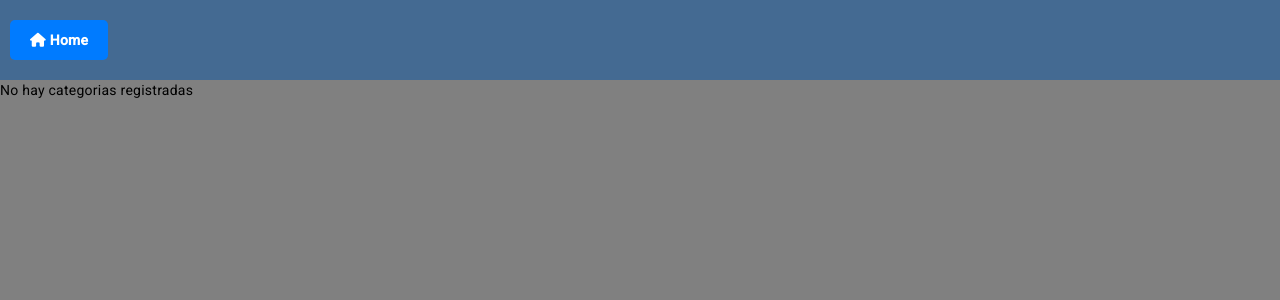
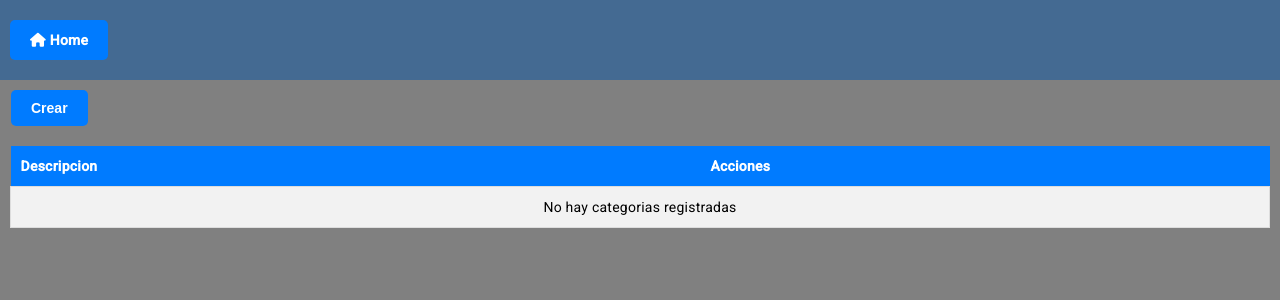
Before and after one commit to Curda27/tp1-frontend, an Angular app in the folder front/: page /categories in a window 1280 px wide. Shown: the top 300 px of the page. Built offline with nearby package versions, Linux system fonts and the light colour scheme.

Commit message:
add: category CRUD

```diff
--- a/front/src/app/categories/categories.component.html
+++ b/front/src/app/categories/categories.component.html
@@ -1,19 +1,33 @@
-<div *ngIf="categories.length == 0; else no_categories">
-    <p>No hay categorias registradas</p>
-</div>
-<ng-template #no_categories>
+<button class="button" (click)="openCreateDialog()">
+    Crear
+</button>
 <div class="tablecontainer">
     <table class="table">
         <thead>
             <tr>
                 <th>Descripcion</th>
+                <th>Acciones</th>
             </tr>
         </thead>
         <tbody>
-                <tr *ngFor="let category of categories">
+            <tr *ngIf="availableCategories.length == 0; else table_data">
+                <td colspan="2" style="text-align: center">
+                    No hay categorias registradas
+                </td>
+            </tr>
+            <ng-template #table_data>
+                <tr *ngFor="let category of availableCategories">
                     <td>{{category.description}}</td>
+                    <td>
+                        <button class="button action" (click)="openEditDialog(category)">
+                            <i class="fa-solid fa-pencil"></i> Editar
+                        </button>
+                        <button class="button action" (click)="delete(category)">
+                            <i class="fa-solid fa-trash"></i> Borrar
+                        </button>
+                    </td>
                 </tr>
+            </ng-template>
         </tbody>
     </table>
 </div>
-</ng-template>
--- a/front/src/app/categories/categories.component.ts
+++ b/front/src/app/categories/categories.component.ts
@@ -1,17 +1,76 @@
 import { Component } from '@angular/core';
 import { Category } from '../models';
+import { MatDialog } from '@angular/material/dialog';
+import { CreateCategoryComponent } from '../dialogs/create-category.component';
 
 @Component({
 	selector: 'app-categories',
 	templateUrl: './categories.component.html'
 })
 export class CategoriesComponent {
-	categories: Category[] = [];
+	allCategories: Category[] = [];
+	availableCategories: Category[] = [];
+	dialogCategory!: Category;
+
+	constructor(public dialog: MatDialog) { }
 
 	ngOnInit(): void {
+		this.refreshList();
+	}
+
+	openCreateDialog(): void {
+		this.dialogCategory = new Category(0, '');
+		const dialogRef = this.dialog.open(CreateCategoryComponent, {
+			//TODO: arreglar dimension
+			width: '280px',
+			data: { ...this.dialogCategory }
+		});
+		dialogRef.afterClosed().subscribe(result => {
+			if (result) {
+				this.dialogCategory = result;
+				this.refreshList();
+				this.dialogCategory.id = this.allCategories.length + 1;
+				this.allCategories.push(this.dialogCategory);
+				this.availableCategories.push(this.dialogCategory);
+				this.save();
+			}
+		});
+	}
+
+	openEditDialog(category: Category): void {
+		const dialogRef = this.dialog.open(CreateCategoryComponent, {
+			//TODO: arreglar dimension
+			width: '280px',
+			data: { ...category }
+		});
+		dialogRef.afterClosed().subscribe(result => {
+			if (result) {
+				let id = result.id - 1;
+				this.dialogCategory = result;
+				this.allCategories[id] = this.dialogCategory;
+				this.save();
+				this.refreshList();
+			}
+		});
+	}
+
+	delete(category: Category): void {
+		// TODO: no borrar si tiene uso
+		let id = category.id - 1;
+		this.allCategories[id].id = -1;
+		this.save();
+		this.refreshList();
+	}
+
+	refreshList(): void {
 		let categoriesString = localStorage.getItem('categories');
 		if (categoriesString) {
-			this.categories = JSON.parse(categoriesString);
+			this.allCategories = JSON.parse(categoriesString);
+			this.availableCategories = this.allCategories.filter(category => category.id > 0);
 		}
 	}
+
+	save(): void {
+		localStorage.setItem('categories', JSON.stringify(this.allCategories));
+	}
 }
--- /dev/null
+++ b/front/src/app/dialogs/create-category.component.html
@@ -0,0 +1,11 @@
+<h1 mat-dialog-title>Crear Persona</h1>
+<div mat-dialog-content class="dialog">
+    <mat-form-field hideRequiredMarker="true">
+        <mat-label>Descripcion</mat-label>
+        <input required matInput [(ngModel)]="data.description">
+    </mat-form-field>
+</div>
+<div mat-dialog-actions>
+    <button mat-button (click)="cancel()">Cancelar</button>
+    <button mat-button (click)="accept()">Confirmar</button>
+</div>
--- /dev/null
+++ b/front/src/app/dialogs/create-category.component.ts
@@ -0,0 +1,34 @@
+import { Component, Inject } from '@angular/core';
+import { MAT_DIALOG_DATA, MatDialogModule, MatDialogRef } from '@angular/material/dialog';
+import { Category } from '../models';
+import { MatInputModule } from '@angular/material/input';
+import { MatFormFieldModule } from '@angular/material/form-field';
+import { FormsModule } from '@angular/forms';
+import { MatButtonModule } from '@angular/material/button';
+import { MatSelectModule } from '@angular/material/select';
+
+@Component({
+	selector: 'app-create-category',
+	templateUrl: './create-category.component.html',
+	standalone: true,
+	imports: [MatDialogModule, MatFormFieldModule, MatInputModule,
+		FormsModule, MatButtonModule, MatSelectModule],
+})
+export class CreateCategoryComponent {
+	constructor(
+		public dialogRef: MatDialogRef<CreateCategoryComponent>,
+		@Inject(MAT_DIALOG_DATA) public data: Category,
+	) { }
+
+	cancel(): void {
+		this.dialogRef.close();
+	}
+
+	accept(): void {
+		if (Object.values(this.data).some(value => value === '')) {
+			alert('Datos Incorrectos');
+			return;
+		}
+		this.dialogRef.close(this.data);
+	}
+}
--- a/front/src/app/persons/persons.component.ts
+++ b/front/src/app/persons/persons.component.ts
@@ -37,14 +37,6 @@ export class PersonsComponent implements OnInit {
 		});
 	}
 
-	refreshList(): void {
-		let personsString = localStorage.getItem('persons');
-		if (personsString) {
-			this.allPersons = JSON.parse(personsString);
-			this.availablePersons = this.allPersons.filter(person => person.id > 0);
-		}
-	}
-
 	openEditDialog(person: Person): void {
 		const dialogRef = this.dialog.open(CreatePersonComponent, {
 			//TODO: arreglar dimension
@@ -58,6 +50,7 @@ export class PersonsComponent implements OnInit {
 				this.allPersons[id] = this.dialogPerson;
 				this.availablePersons[id] = this.dialogPerson;
 				this.save();
+				this.refreshList();
 			}
 		});
 	}
@@ -68,7 +61,14 @@ export class PersonsComponent implements OnInit {
 		this.allPersons[id].id = -1;
 		this.save();
 		this.refreshList();
-		console.log(this.allPersons);
+	}
+
+	refreshList(): void {
+		let personsString = localStorage.getItem('persons');
+		if (personsString) {
+			this.allPersons = JSON.parse(personsString);
+			this.availablePersons = this.allPersons.filter(person => person.id > 0);
+		}
 	}
 
 	save(): void {
```
Lines whose indentation alone changed are shown as unchanged.
